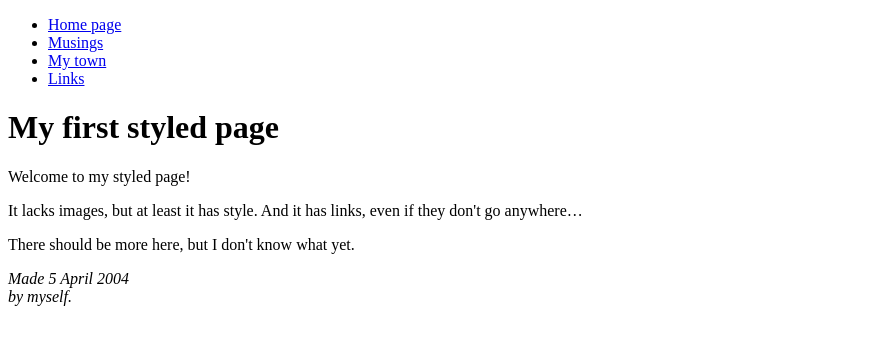
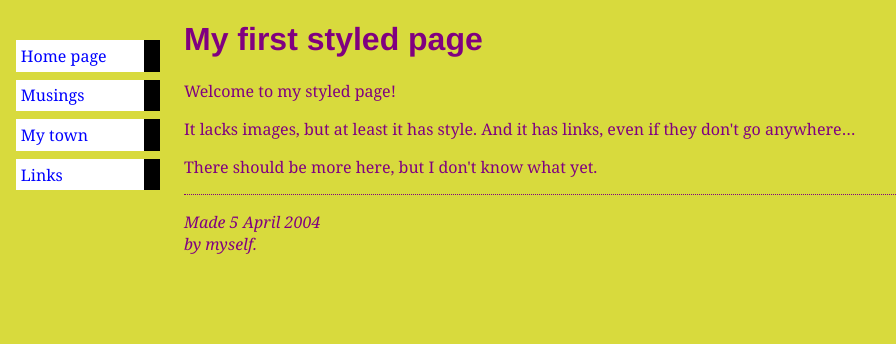
Before and after one commit to kanav410/Ethnus_MERN_Stack, a plain HTML site: page CSS/task_5.html in a window 1280 px wide. Shown: the whole page, without its empty margins (0-896 px from the left). Drawn offline with Linux system fonts and the light colour scheme.

Commit message:
Update task_5.html

```diff
--- a/CSS/task_5.html
+++ b/CSS/task_5.html
@@ -4,9 +4,9 @@
 <head>
     <meta charset="UTF-8">
     <meta name="viewport" content="width=device-width, initial-scale=1.0">
-    <link rel="stylesheet" href="/CSS tasks/styles/style_5.css">
+    <link rel="stylesheet" href="styles/style_5.css">
 
-    <title>Document</title>
+    <title>CSS_Task-5</title>
 </head>
 
 <body>
```
